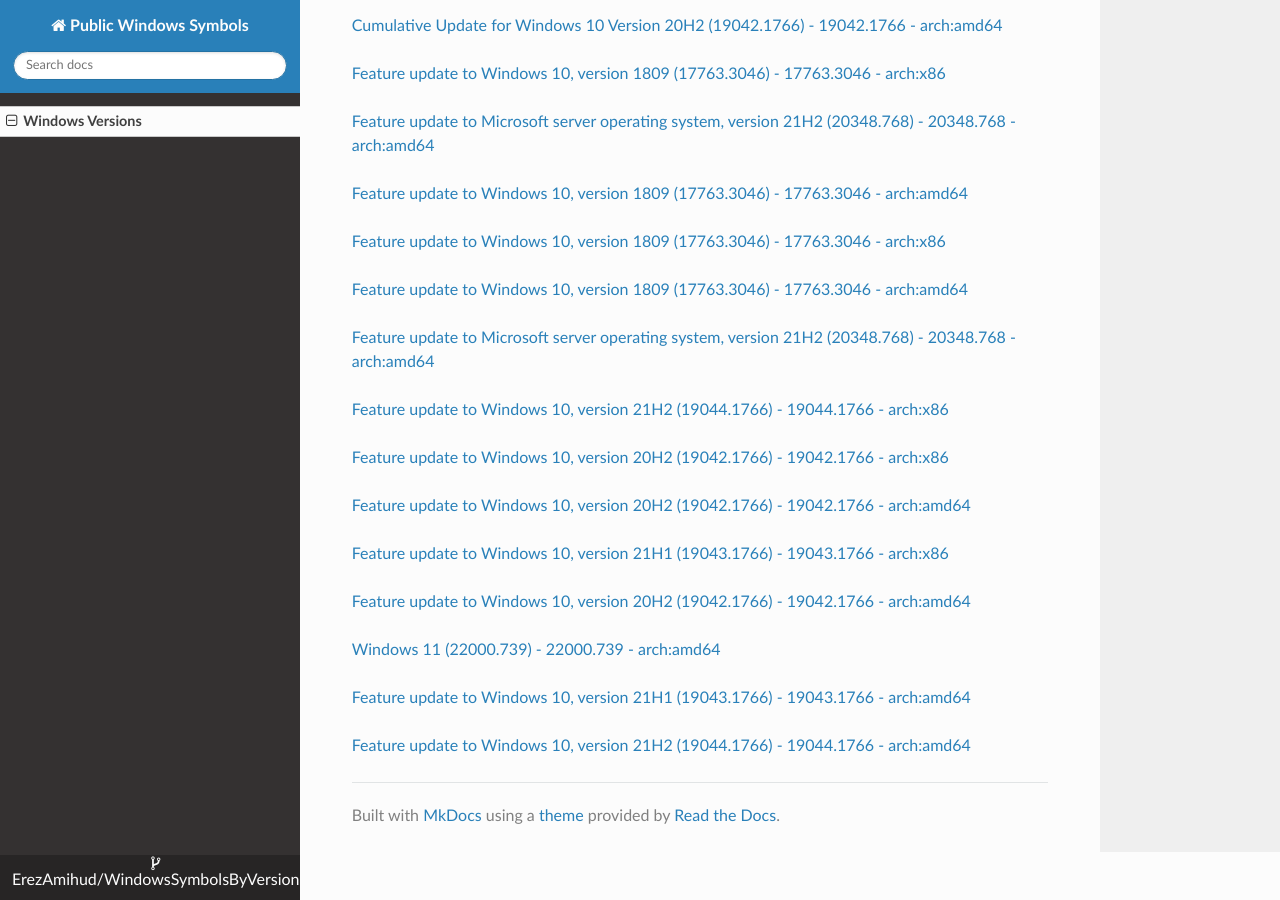
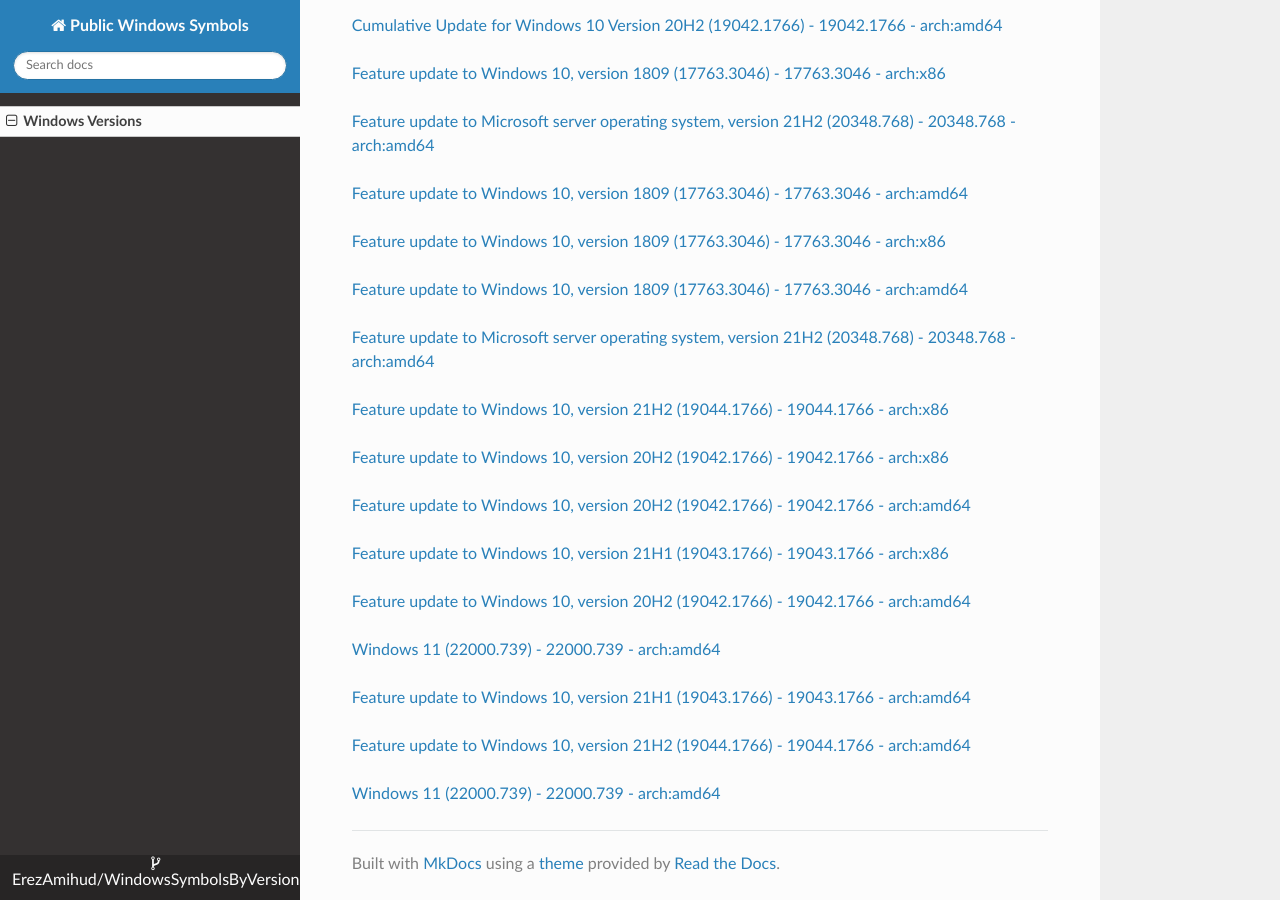
Before and after one commit to ErezAmihud/WindowsSymbolsByVersion, an MkDocs documentation site: the page built from docs/index.md, in a window 1280 px wide and 900 px high, scrolled down 61061 px. Built offline with MkDocs 1.6.1, drawn with Linux system fonts in a browser that asks for light colours; nearby versions of some CDN libraries.

Commit message:
Automated commit, add manifest for b001ef2d-30f5-4641-9bab-aa413c9087a6

```diff
--- a/docs/index.md
+++ b/docs/index.md
@@ -3628,3 +3628,6 @@
 
 
 [Feature update to Windows 10, version 21H2 (19044.1766) - 19044.1766 - arch:amd64](https://github.com/ErezAmihud/WindowsSymbolsByVersion/blob/main/manifests/6b74eb77-d1b0-41fc-95b1-5b69d3009ef2.manifest)
+
+
+[Windows 11 (22000.739) - 22000.739 - arch:amd64](https://github.com/ErezAmihud/WindowsSymbolsByVersion/blob/main/manifests/b001ef2d-30f5-4641-9bab-aa413c9087a6.manifest)
```
Also changed, not shown: process_builds.json (+1 -1 lines).
